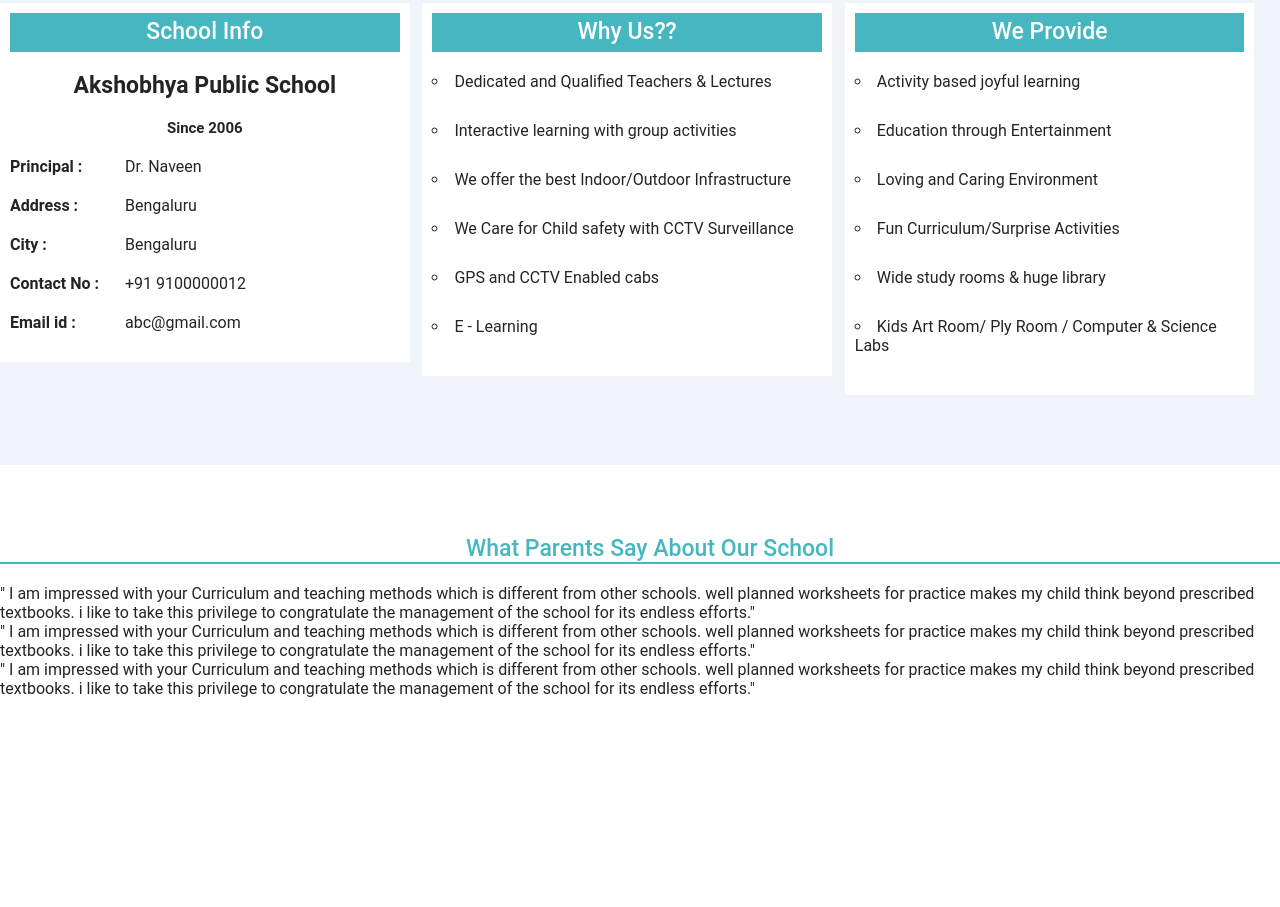
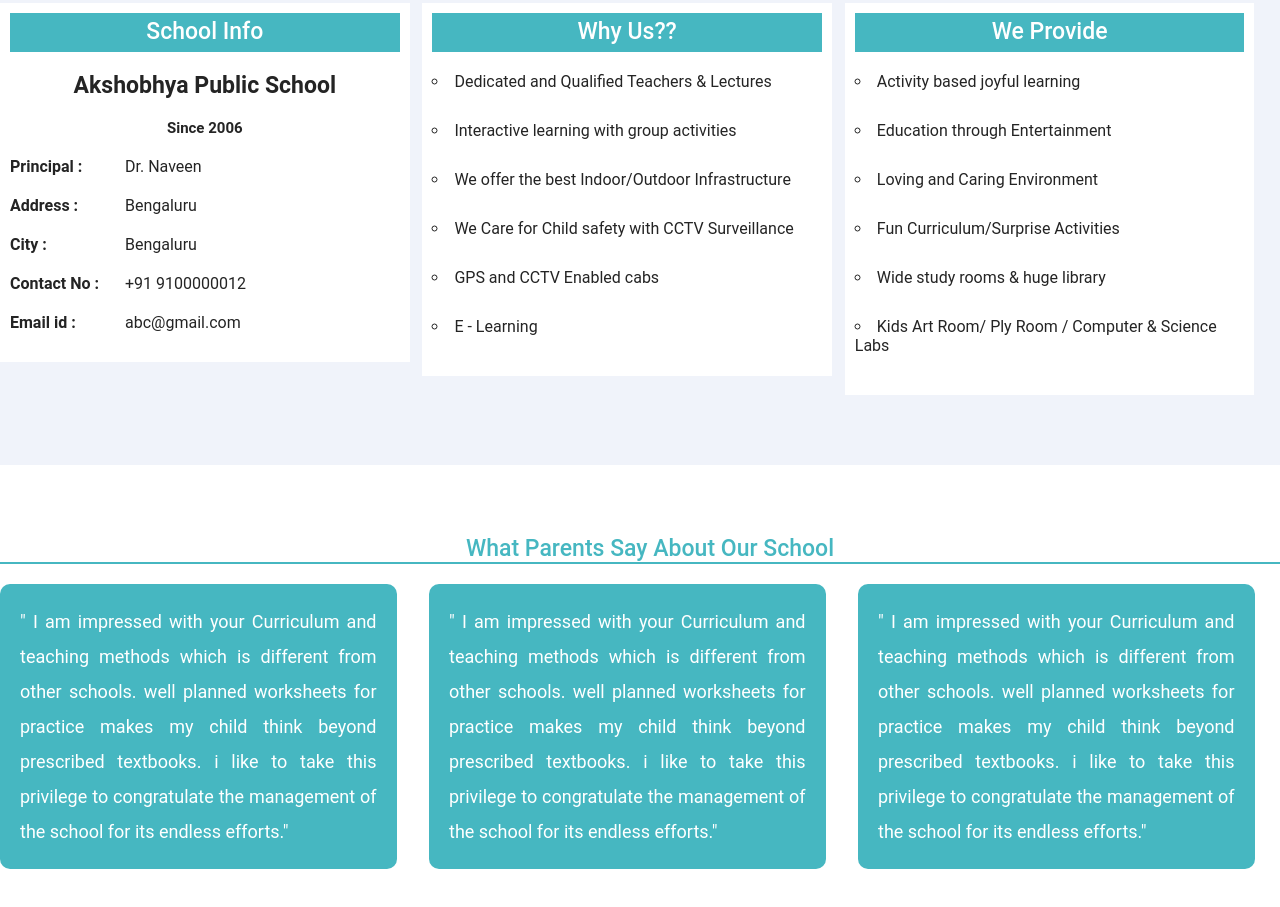
Before and after one commit to MUKUNDKUMAR-G/AkshobhyaPublicSchool, a plain HTML site: page school website/index.html in a window 1280 px wide. Shown: the part 541-1448 px from the top of the page. Before the commit the page ends 1309 px from the top, so only its background shows below. Drawn offline with Linux system fonts and the light colour scheme.

Commit message:
Update style.css

```diff
--- a/school website/style.css
+++ b/school website/style.css
@@ -165,3 +165,20 @@ nav a{
     margin-bottom: 20px;
     text-align: center;
 }
+
+.Testimonials{
+    width: 30.5%;
+    float: left;
+    margin-right: 2.5%;
+}
+
+.Testimonials-text{
+    background: #46b7c1;
+    padding: 20px;
+    line-height: 35px;
+    border-radius: 10px;
+    color: white;
+    font-size: 18px;
+    text-align: center;
+    text-align: justify;
+}
```
